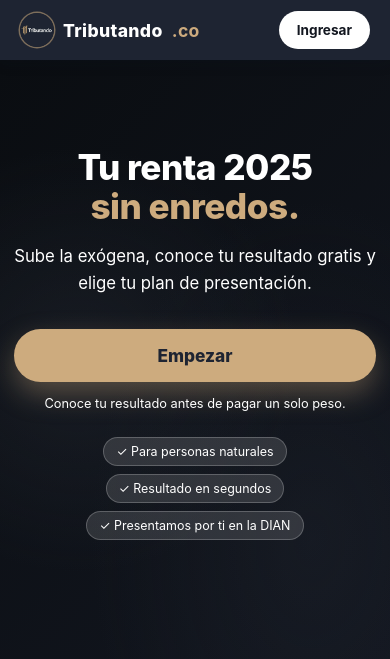
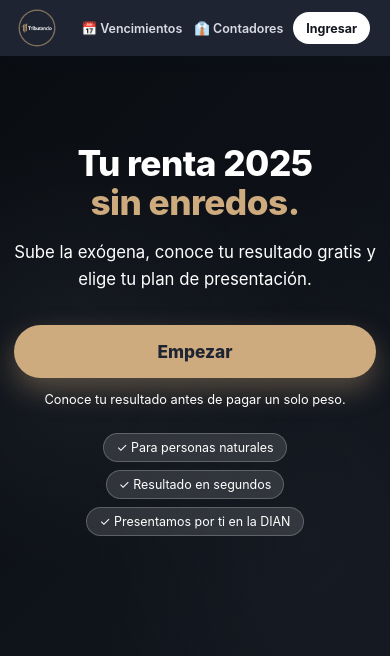
Before and after one commit to ediandres07-oss/declaraci-n-de-renta, a Flask app: page / in a window 390 px wide. Shown: the top 659 px of the page. Run offline with Flask 3, Linux system fonts and the light colour scheme.

Commit message:
Menú superior en la landing: Vencimientos, Contadores y Contabilidad
Los enlaces solo vivían en el pie de página y nadie los encontraba. En
móvil el menú deja solo el logo redondo para que quepan los enlaces.

Co-Authored-By: Claude Opus 4.8 <noreply@anthropic.com>

```diff
--- a/templates/landing.html
+++ b/templates/landing.html
@@ -65,6 +65,14 @@
     background:#fff; padding:8px 18px; border-radius:22px; text-decoration:none; font-size:.85rem;
     font-weight:700; min-height:38px; }
   .barra-sup .btn-cuenta img { width:22px; height:22px; border-radius:50%; }
+  .menu-sup { display:flex; gap:20px; margin-left:auto; margin-right:18px; }
+  .menu-sup a { color:#d7dbe4; text-decoration:none; font-size:.86rem; font-weight:600; white-space:nowrap; }
+  .menu-sup a:hover { color:var(--dorado); }
+  @media (max-width:560px){ .menu-sup { gap:12px; margin-right:10px; }
+    .menu-sup a { font-size:.78rem; } .menu-sup .solo-ancho { display:none; }
+    /* deja solo el logo redondo: el nombre no cabe junto al menú */
+    .barra-sup .marca { font-size:0; gap:0; }
+    .barra-sup .btn-cuenta { padding:7px 13px; font-size:.78rem; min-height:32px; } }
 
   /* ------------------------------ Hero ------------------------------ */
   header.hero { position:relative; overflow:hidden; color:#fff; text-align:center;
@@ -316,6 +324,11 @@
 <div class="barra-sup">
   <div class="contenedor">
     <span class="marca"><img src="/static/img/logo-tributando.png" alt="Tributando">Tributando<b style="color:var(--dorado)">.co</b></span>
+    <nav class="menu-sup">
+      <a href="/vencimientos">📅 Vencimientos</a>
+      <a href="/contadores">👔 Contadores</a>
+      <a href="/contabilidad" class="solo-ancho">Contabilidad</a>
+    </nav>
     {% if usuario %}
       <a class="btn-cuenta" href="/mi-cuenta">
         {% if usuario.foto %}<img src="{{ usuario.foto }}" alt="">{% endif %}
```
